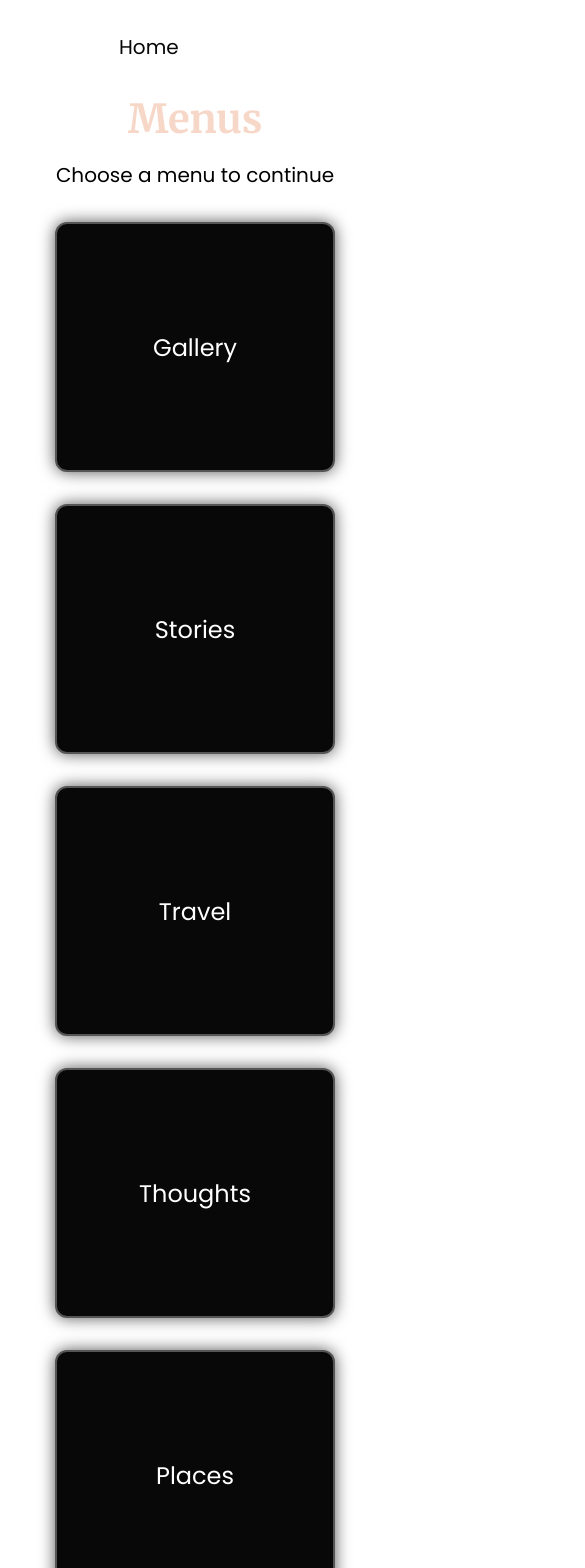
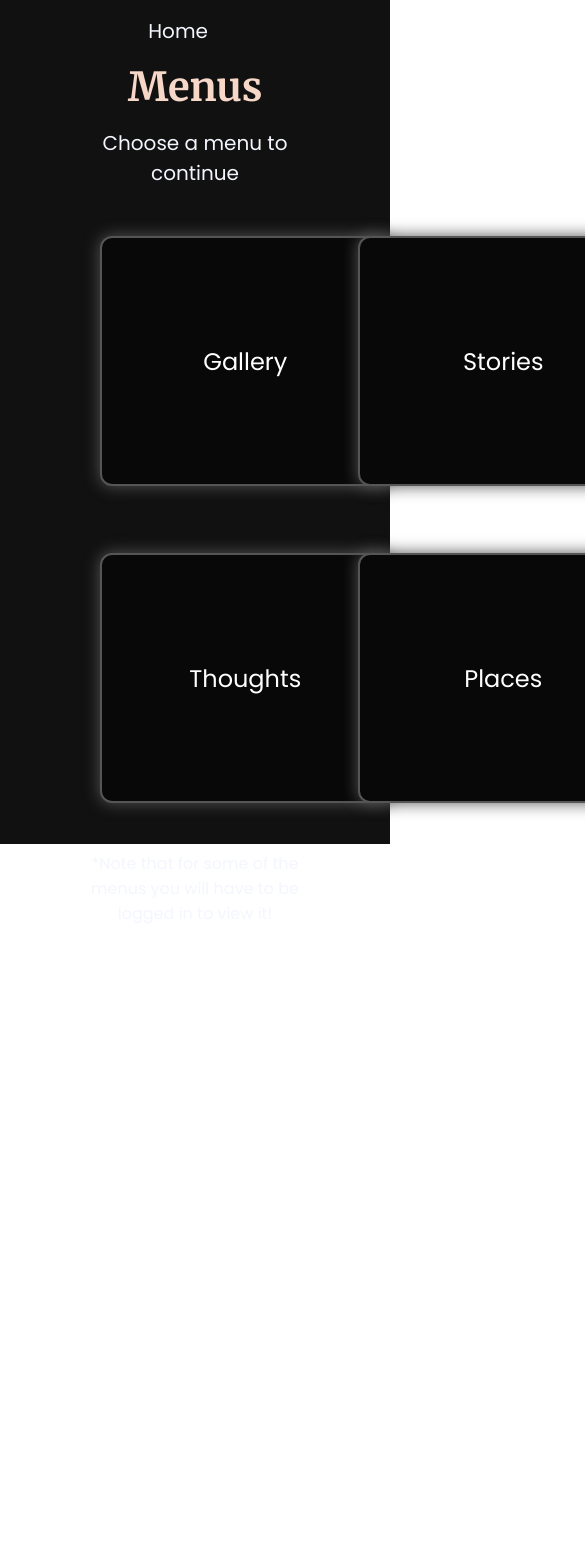
Before and after one commit to JaniBT/3okos-chernobil, a React (Vite) app in the folder client/: page /menus in a window 390 px wide. Shown: the top 1568 px of the page, 585 px wide, since content can reach past the window. After the commit the page ends 942 px from the top, so only its background shows below. Built offline with nearby package versions, Linux system fonts and the light colour scheme.

Commit message:
update-menus v2.
TODO: Grid layout responsivity

```diff
--- a/client/src/Pages/Menus.css
+++ b/client/src/Pages/Menus.css
@@ -1,20 +1,24 @@
+.menus-body {
+  background: #111111;
+  height: 100vh;
+}
+
 .menus-container {
-  width: 80%;
-  height: 100dvh;
+  width: 65%;
   margin-inline: auto;
   transition: all 0.5s ease;
-  /* border: 1px solid red; only for developing */
+  /* border: 1px solid red; */
   /* overflow: hidden; only in wide screen */
 }
 
 .menus-home-link {
   margin-left: 5rem;
-  margin-block: 2rem;
+  padding-block: 1rem;
   font-size: 20px;
 }
 
 .menus-home-link nav a {
-  color: var(--clr-black);
+  color: var(--clr-white);
   text-decoration: none;
   font-family: var(--ff-poppins);
   font-size: 1.25rem;
@@ -47,6 +51,7 @@
 }
 
 .menusChoose {
+  color: var(--clr-white);
   margin-block: 1rem;
   text-align: center;
   font-family: var(--ff-poppins);
@@ -54,14 +59,20 @@
 }
 
 .menuSection{
-    user-select: none;
+  position: relative;
+  display: grid;
+  padding: 1rem;
+  grid-template-columns: auto 5rem auto;
+  grid-template-columns: repeat(auto-fill);
+  row-gap : 35px;
+  column-gap: 57px;
+  justify-items: center;
+  align-items: center;
+  grid-auto-flow: row;
+  user-select: none;
 }
 
 .menuCards {
-  display: flex;
-  flex-wrap: wrap;
-  justify-content: center;
-  align-items: center;
   filter: drop-shadow(0 0 0.5rem var(--clr-grey));
 }
 
@@ -81,6 +92,7 @@
   justify-content: center;
   align-items: center;
   height: 100%;
+  color: var(--clr-white);
 }
 
 .cardLink a {
@@ -93,7 +105,9 @@
 }
 
 .menuNote {
-    margin: 1rem;
+  text-align: center;
+  padding: 1rem;
+  font-size: 16;
   font-family: var(--ff-poppins);
-  font-size: 16;
+  color: var(--clr-white);
 }
--- a/client/src/Pages/Menus.jsx
+++ b/client/src/Pages/Menus.jsx
@@ -9,6 +9,7 @@ const Menus = () => {
 
   return (
     <>
+      <div className="menus-body">
           <div className="menus-container">
             <header className="menus-home-link">
               <nav>
@@ -17,8 +18,16 @@ const Menus = () => {
             </header>
             <h1>{t("menusHeading")}</h1>
             <p className="menusChoose">{t("menusChoose")}</p>
-        <MenuCard />
+            <section className="menuSection">
+                <MenuCard link="/gallery" title={t("menuGallery")}/>
+                <MenuCard link="/stories" title={t("menuStories")}/>
+                <MenuCard link="/travel" title={t("menuTravel")}/>
+                <MenuCard link="/thoughts" title={t("menuThoughts")}/>
+                <MenuCard link="/places" title={t("menuPlaces")}/>
+                <MenuCard link="/hbo" title={t("menuHBO")}/>
+            </section>
             <p className="menuNote">{t("menuNote")}</p>
+          </div>
       </div>
     </>
   )
--- a/client/src/components/MenuCard.jsx
+++ b/client/src/components/MenuCard.jsx
@@ -1,53 +1,19 @@
-import React from "react"
-import { Link } from "react-router-dom"
-import { useTranslation } from "react-i18next"
+import React from "react";
+import { Link } from "react-router-dom";
+import { useTranslation } from "react-i18next";
 
-const Menu = () => {
-  const { t } = useTranslation()
+const Menu = (props) => {
+  const { t } = useTranslation();
 
   return (
-    <div>
-      <section className="menuSection">
-        <div className="menuCards">
-          <div className="menuCard">
-            <h2 className="cardLink">
-              <Link to="/">{t("menuGallery")}</Link>
-            </h2>
-          </div>
-          <div className="menuCard">
-            <h2 className="cardLink">
-              <Link to="/">{t("menuStories")}</Link>
-            </h2>
-          </div>
-          <div className="menuCard">
-            <h2 className="cardLink">
-              <Link to="/">{t("menuTravel")}</Link>
-            </h2>
-          </div>
+      <div className="menuCards">
+        <div className="menuCard">
+          <h2 className="cardLink">
+            <Link to={props.link}>{props.title}</Link>
+          </h2>
         </div>
-      </section>
+      </div>
+  );
+};
 
-      <section className="menuSection">
-        <div className="menuCards">
-          <div className="menuCard">
-            <h2 className="cardLink">
-              <Link to="/">{t("menuThoughts")}</Link>
-            </h2>
-          </div>
-          <div className="menuCard">
-            <h2 className="cardLink">
-              <Link to="/">{t("menuPlaces")}</Link>
-            </h2>
-          </div>
-          <div className="menuCard">
-            <h2 className="cardLink">
-              <Link to="/">{t("menuHBO")}</Link>
-            </h2>
-          </div>
-        </div>
-      </section>
-    </div>
-  )
-}
-
-export default Menu
+export default Menu;
```
Lines whose indentation alone changed are shown as unchanged.
